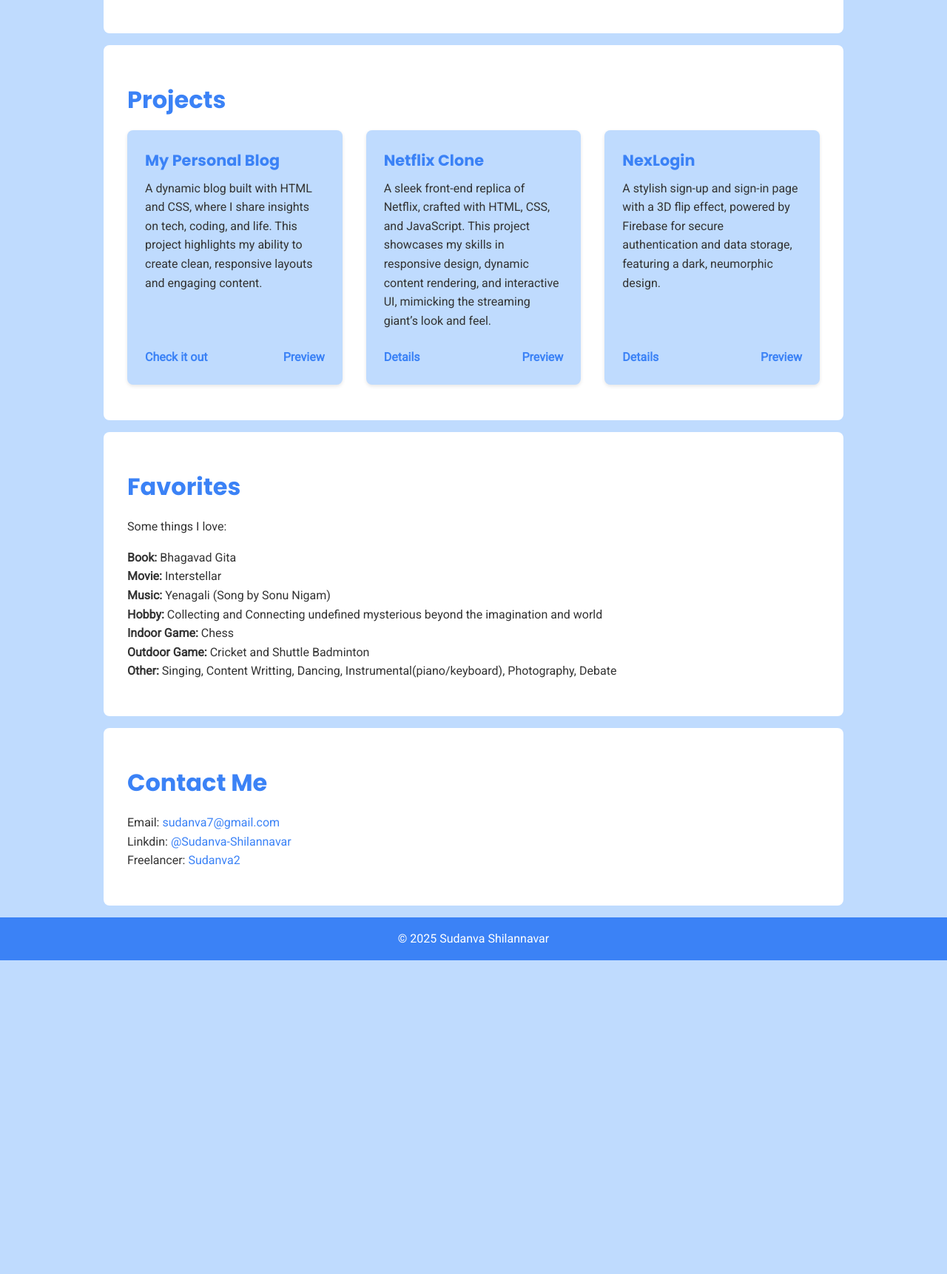
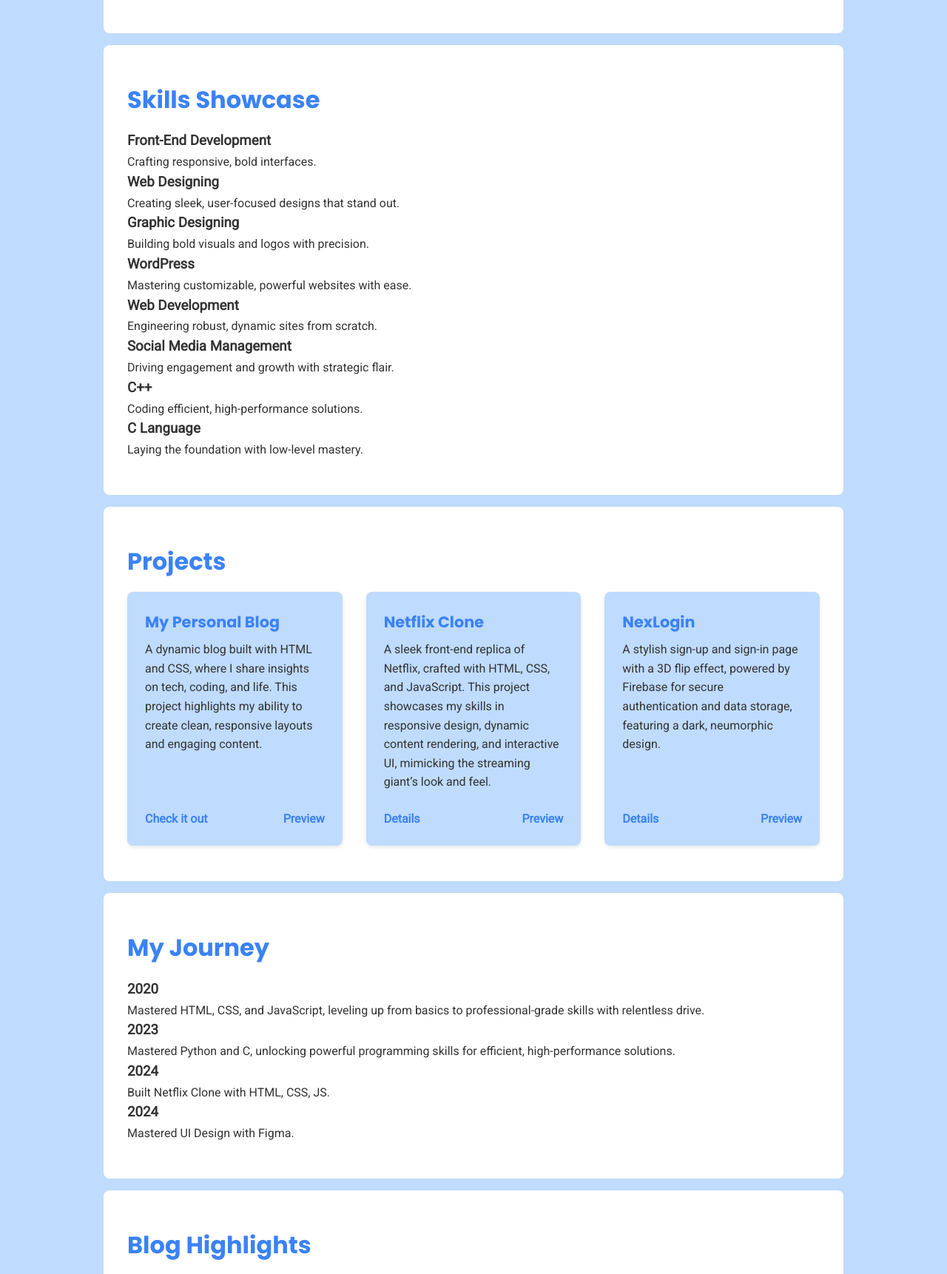
Before and after one commit to sudanva21/Sudanva, a plain HTML site: page index.html in a window 1280 px wide. Shown: the part 1078-2800 px from the top of the page at 74% size. Before the commit the page ends 2376 px from the top, so only its background shows below. Drawn offline with Linux system fonts and the light colour scheme.

Commit message:
Update index.html

```diff
--- a/index.html
+++ b/index.html
@@ -16,6 +16,7 @@
                 <li><a href="#about">About</a></li>
                 <li><a href="#projects">Projects</a></li>
                 <li><a href="#contact">Contact</a></li>
+                <li><a href="playground.html">Playground</a></li>
             </ul>
         </nav>
     </header>
@@ -26,6 +27,7 @@
             <img src="profile.png" alt="Sudanva Avatar" class="avatar">
         </div>
     </section>
+
     <section id="about" class="fade-in">
         <h2>About Me</h2>
         <p>Hi, I’m Sudanva Shilannavar! I’m a [your role] with a passion for [your interest]. Here are some things I’m good at:</p>
@@ -48,6 +50,45 @@
             <li>SEO</li>
         </ul>
     </section>
+
+    <section id="skills" class="fade-in">
+        <h2>Skills Showcase</h2>
+        <div class="skills-grid">
+            <div class="skill-item">
+                <h3>Front-End Development</h3>
+                <p>Crafting responsive, bold interfaces.</p>
+            </div>
+            <div class="skill-item">
+                <h3>Web Designing</h3>
+                <p>Creating sleek, user-focused designs that stand out.</p>
+            </div>
+            <div class="skill-item">
+                <h3>Graphic Designing</h3>
+                <p>Building bold visuals and logos with precision.</p>
+            </div>
+            <div class="skill-item">
+                <h3>WordPress</h3>
+                <p>Mastering customizable, powerful websites with ease.</p>
+            </div>
+            <div class="skill-item">
+                <h3>Web Development</h3>
+                <p>Engineering robust, dynamic sites from scratch.</p>
+            </div>
+            <div class="skill-item">
+                <h3>Social Media Management</h3>
+                <p>Driving engagement and growth with strategic flair.</p>
+            </div>
+            <div class="skill-item">
+                <h3>C++</h3>
+                <p>Coding efficient, high-performance solutions.</p>
+            </div>
+            <div class="skill-item">
+                <h3>C Language</h3>
+                <p>Laying the foundation with low-level mastery.</p>
+            </div>
+        </div>
+    </section>
+
     <section id="projects" class="fade-in">
         <h2>Projects</h2>
         <div class="project-grid">
@@ -77,6 +118,50 @@
             </div>
         </div>
     </section>
+
+    <section id="timeline" class="fade-in">
+        <h2>My Journey</h2>
+        <div class="timeline">
+            <div class="timeline-item">
+                <h3>2020</h3>
+                <p>Mastered HTML, CSS, and JavaScript, leveling up from basics to professional-grade skills with relentless drive.</p>
+            </div>
+            <div class="timeline-item">
+                <h3>2023</h3>
+                <p>Mastered Python and C, unlocking powerful programming skills for efficient, high-performance solutions.</p>
+            </div>
+            <div class="timeline-item">
+                <h3>2024</h3>
+                <p>Built Netflix Clone with HTML, CSS, JS.</p>
+            </div>
+            <div class="timeline-item">
+                <h3>2024</h3>
+                <p>Mastered UI Design with Figma.</p>
+            </div>
+        </div>
+    </section>
+
+    <section id="blog" class="fade-in">
+        <h2>Blog Highlights</h2>
+        <div class="blog-grid">
+            <div class="blog-item">
+                <h3>Why I Code Every Day</h3>
+                <p>Coding is my grind—here’s how daily practice fuels my success.</p>
+                <a href="#" target="_blank" class="read-more">Read More</a>
+            </div>
+            <div class="blog-item">
+                <h3>Building the Netflix Clone</h3>
+                <p>A deep dive into crafting a sleek streaming UI with HTML, CSS, and JS.</p>
+                <a href="#" target="_blank" class="read-more">Read More</a>
+            </div>
+            <div class="blog-item">
+                <h3>Mastering UI Design</h3>
+                <p>Lessons from Figma that leveled up my design game.</p>
+                <a href="#" target="_blank" class="read-more">Read More</a>
+            </div>
+        </div>
+    </section>
+
     <section id="favorites" class="fade-in">
         <h2>Favorites</h2>
         <p>Some things I love:</p>
@@ -90,11 +175,27 @@
             <li><strong>Other:</strong> Singing, Content Writting, Dancing, Instrumental(piano/keyboard), Photography, Debate</li>
         </ul>
     </section>
+
+    <section id="cta" class="fade-in">
+        <h2>Ready to Collaborate?</h2>
+        <p>Let’s build something great together.</p>
+        <a href="#contact" class="cta-button">Message Me</a>
+    </section>
+
     <section id="contact" class="fade-in">
         <h2>Contact Me</h2>
-        <p>Email: <a href="sudanva7@gmail.com">sudanva7@gmail.com</a></p>
-        <p>Linkdin: <a href="https://www.linkedin.com/in/sudanva-shilannavar-1449a5335/" target="_blank">@Sudanva-Shilannavar</a></p>
-        <p>Freelancer: <a href="">Sudanva2</a></p>
+        <div class="contact-container">
+            <div class="contact-left">
+                <p>Email: <a href="sudanva7@gmail.com">sudanva7@gmail.com</a></p>
+                <p>LinkedIn: <a href="https://www.linkedin.com/in/sudanva-shilannavar-1449a5335/" target="_blank">@Sudanva-Shilannavar</a></p>
+                <p>Freelancer: <a href="#">Sudanva2</a></p>
+            </div>
+            <div class="contact-right">
+                <p>Phone: <a href="tel:+1234567890">+91 72046 86919</a></p>
+                <p>X: <a href="https://instagram.com/yourhandle" target="_blank">@SudanvaShilannavar</a></p>
+                <p>Instagram: <a href="https://instagram.com/yourhandle" target="_blank">@Sudanva2</a></p>
+            </div>
+        </div>
     </section>
     <footer>
         <p>© 2025 Sudanva Shilannavar</p>
```
